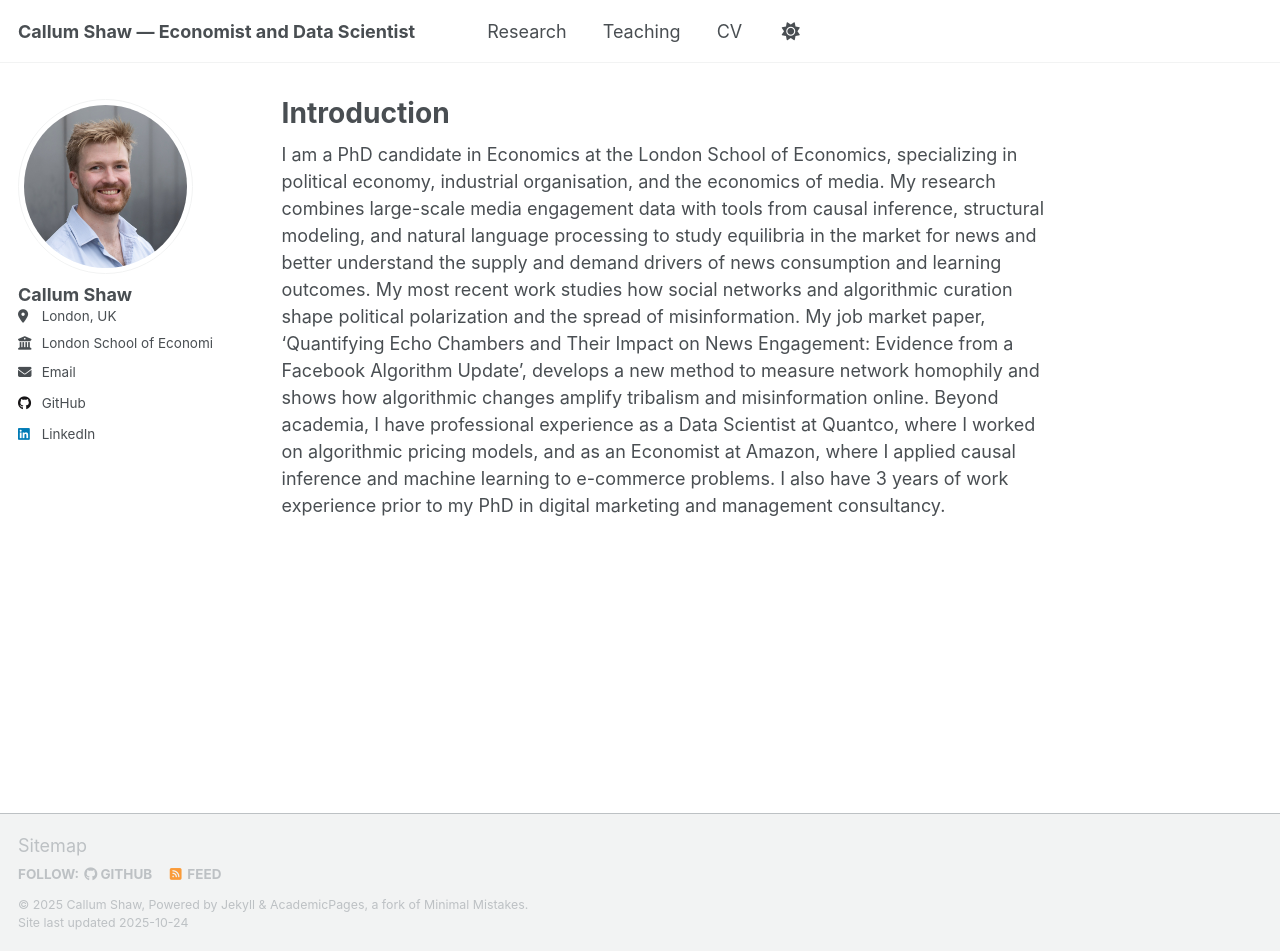
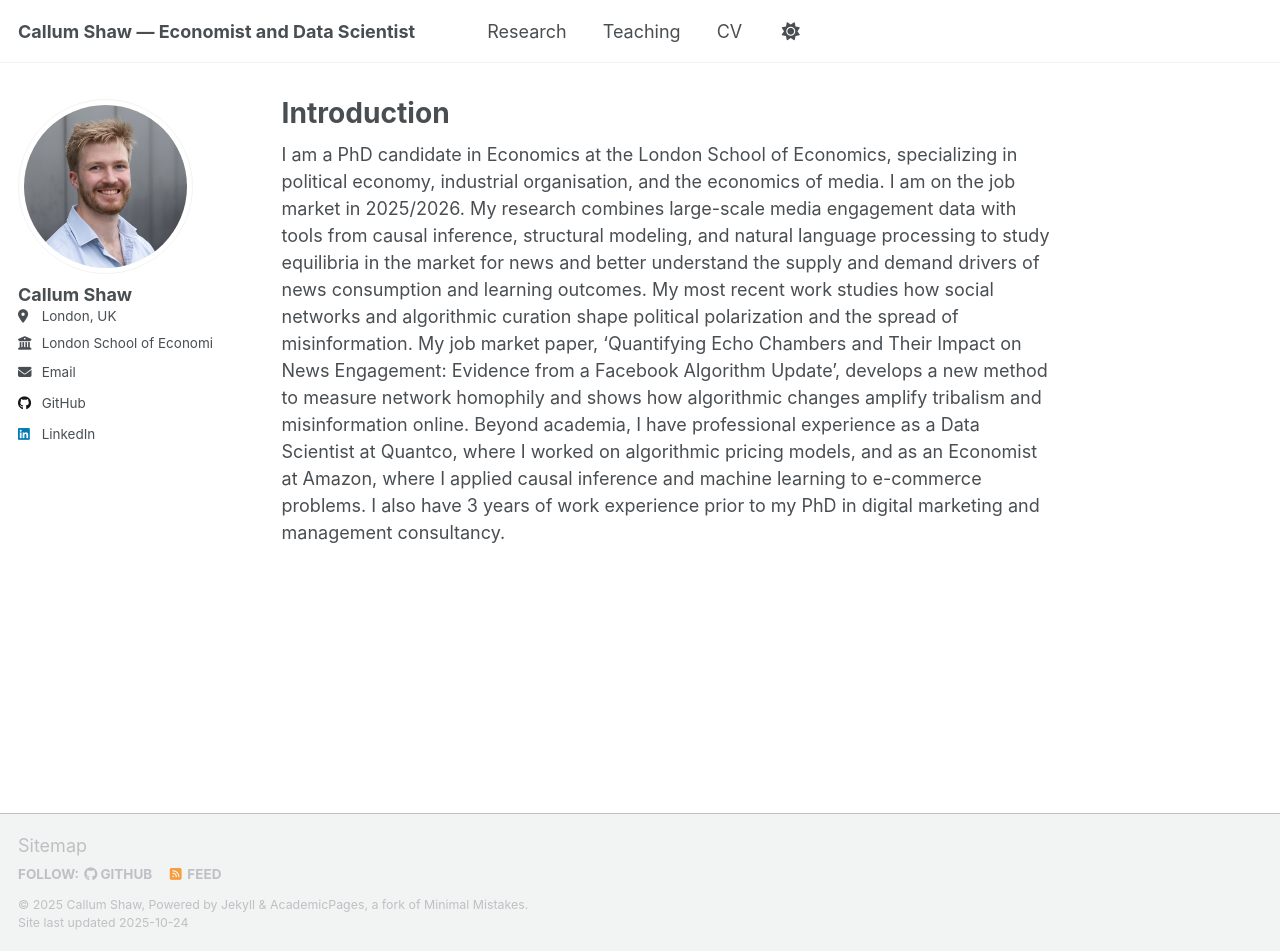
Before and after one commit to Callum681/Callum681.github.io, a Jekyll site: the page built from _pages/about.md, in a window 1280 px wide and 951 px high. Built offline with Jekyll 4.4.1, drawn with Linux system fonts in a browser that asks for light colours; a script that is not in the unit is left out.

```diff
--- a/_pages/about.md
+++ b/_pages/about.md
@@ -6,4 +6,4 @@ redirect_from:
   - /about/
   - /about.html
 ---
-I am a PhD candidate in Economics at the London School of Economics, specializing in political economy, industrial organisation, and the economics of media. My research combines large-scale media engagement data with tools from causal inference, structural modeling, and natural language processing to study equilibria in the market for news and better understand the supply and demand drivers of news consumption and learning outcomes. My most recent work studies how social networks and algorithmic curation shape political polarization and the spread of misinformation. My job market paper, 'Quantifying Echo Chambers and Their Impact on News Engagement: Evidence from a Facebook Algorithm Update', develops a new method to measure network homophily and shows how algorithmic changes amplify tribalism and misinformation online. Beyond academia, I have professional experience as a Data Scientist at Quantco, where I worked on algorithmic pricing models, and as an Economist at Amazon, where I applied causal inference and machine learning to e-commerce problems. I also have 3 years of work experience prior to my PhD in digital marketing and management consultancy.
+I am a PhD candidate in Economics at the London School of Economics, specializing in political economy, industrial organisation, and the economics of media. I am on the job market in 2025/2026. My research combines large-scale media engagement data with tools from causal inference, structural modeling, and natural language processing to study equilibria in the market for news and better understand the supply and demand drivers of news consumption and learning outcomes. My most recent work studies how social networks and algorithmic curation shape political polarization and the spread of misinformation. My job market paper, 'Quantifying Echo Chambers and Their Impact on News Engagement: Evidence from a Facebook Algorithm Update', develops a new method to measure network homophily and shows how algorithmic changes amplify tribalism and misinformation online. Beyond academia, I have professional experience as a Data Scientist at Quantco, where I worked on algorithmic pricing models, and as an Economist at Amazon, where I applied causal inference and machine learning to e-commerce problems. I also have 3 years of work experience prior to my PhD in digital marketing and management consultancy.
```
